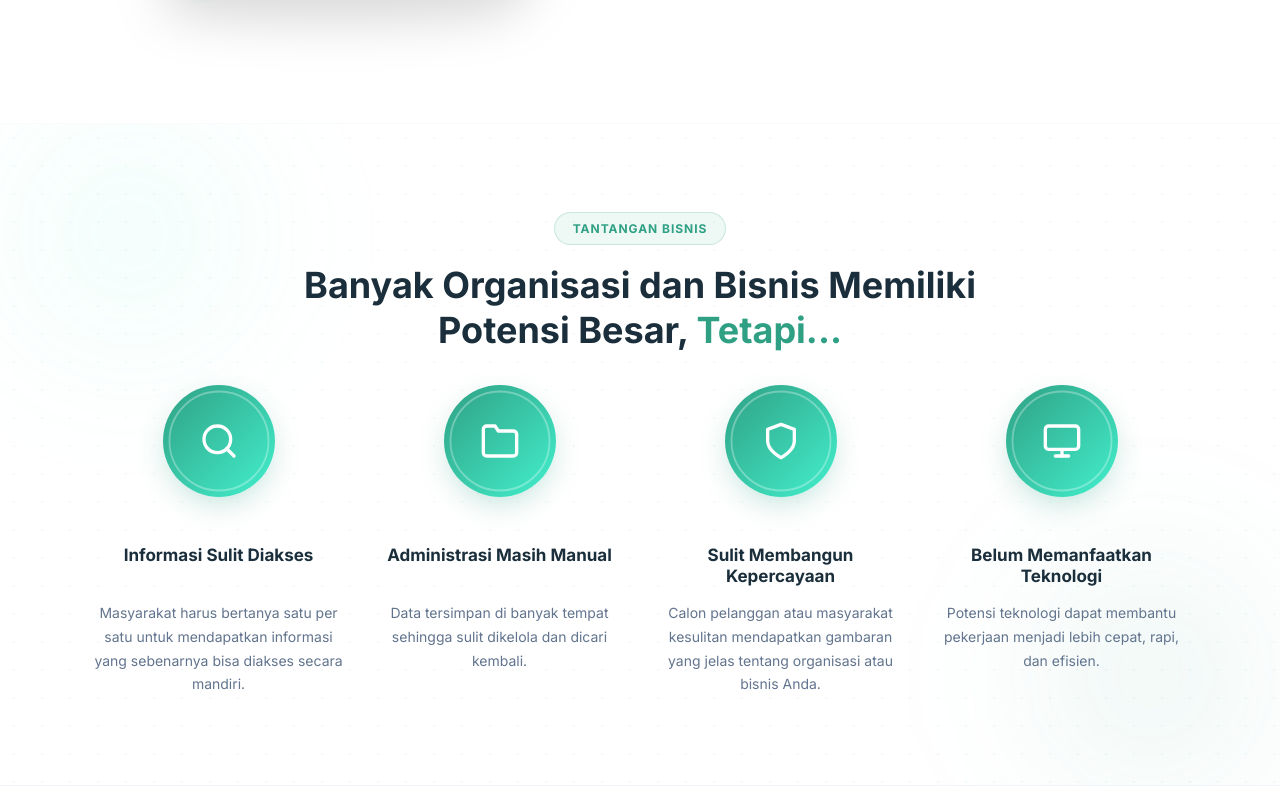
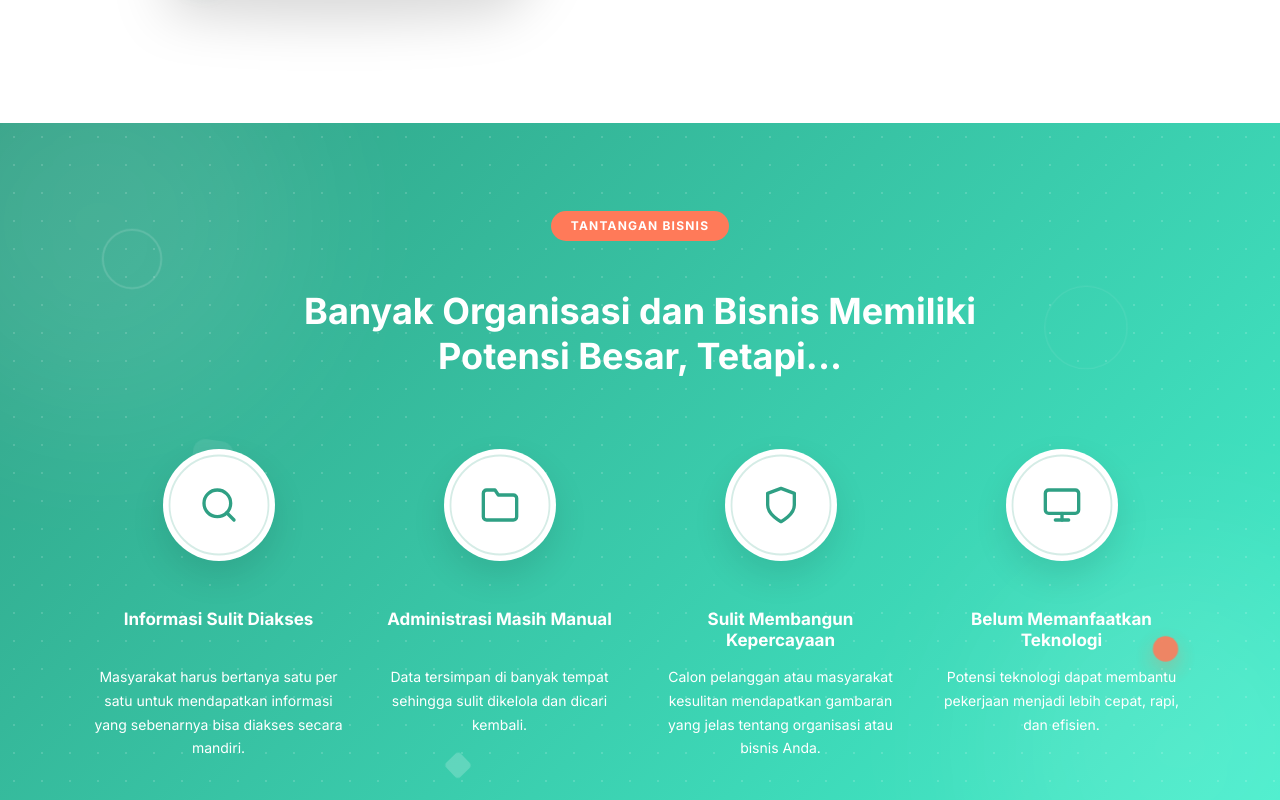
Before and after one commit to navyrastudio/companyprofilecandigital, a Next.js app: page / in a window 1280 px wide. Shown: the part 1400-2200 px from the top of the page. Built offline with nearby package versions, Linux system fonts and the light colour scheme.

Commit message:
style(ui): refine visual styling for problem section

```diff
--- a/app/components/ProblemSection.tsx
+++ b/app/components/ProblemSection.tsx
@@ -25,27 +25,34 @@ export default function ProblemSection() {
   ];
 
   return (
-    <section className="py-24 lg:py-32 bg-white relative overflow-hidden border-t border-slate-100/50 z-0">
+    <section
+      className="py-24 lg:py-32 relative overflow-hidden z-0"
+      style={{ background: 'linear-gradient(135deg, #2FA084 0%, #43F0CD 100%)' }}
+    >
 
-      {/* Background Decorative Elements */}
-      <div className="testi-bg-dots"></div>
-      <div className="testi-bg-glow testi-bg-glow--left"></div>
-      <div className="testi-bg-glow testi-bg-glow--right"></div>
+      {/* Background Decorative Elements (Inverted for Green BG) */}
+      <div className="absolute inset-0" style={{ backgroundImage: 'radial-gradient(rgba(255, 255, 255, 0.15) 1.2px, transparent 1.2px)', backgroundSize: '28px 28px' }}></div>
+      <div className="absolute top-[-100px] left-[-100px] w-[400px] h-[400px] rounded-full bg-white/10 blur-[80px]"></div>
+      <div className="absolute bottom-[-100px] right-[-100px] w-[400px] h-[400px] rounded-full bg-white/10 blur-[80px]"></div>
+
+      {/* Floating Animated Ornaments */}
+      <div className="prob-float-1" style={{ position: "absolute", top: "15%", left: "8%", width: "60px", height: "60px", borderRadius: "50%", border: "2px solid rgba(255,255,255,0.15)", zIndex: 0 }} />
+      <div className="prob-float-2" style={{ position: "absolute", bottom: "25%", right: "8%", width: "25px", height: "25px", borderRadius: "50%", background: "#ff7a59", boxShadow: "0 8px 20px rgba(255,122,89,0.4)", opacity: 0.9, zIndex: 0 }} />
+      <div className="prob-float-3" style={{ position: "absolute", top: "45%", left: "15%", width: "40px", height: "40px", borderRadius: "12px", background: "rgba(255,255,255,0.08)", backdropFilter: "blur(4px)", transform: "rotate(15deg)", zIndex: 0 }} />
+      <div className="prob-float-4" style={{ position: "absolute", top: "25%", right: "12%", width: "80px", height: "80px", borderRadius: "50%", border: "1px solid rgba(255,255,255,0.1)", zIndex: 0 }} />
+      <div className="prob-float-5" style={{ position: "absolute", bottom: "10%", left: "35%", width: "20px", height: "20px", borderRadius: "4px", background: "rgba(255,255,255,0.2)", transform: "rotate(45deg)", zIndex: 0 }} />
 
       <div className="container mx-auto px-4 sm:px-6 lg:px-8 max-w-7xl relative z-10">
 
         {/* Header Section */}
-        <div className="w-full text-center mb-16 lg:mb-24 reveal flex flex-col items-center">
-          <div className="testi-label">
+        <div className="w-full text-center reveal flex flex-col items-center" style={{ marginBottom: '70px' }}>
+          <div className="inline-flex items-center rounded-full text-xs font-bold uppercase tracking-widest" style={{ padding: '7px 20px', background: '#ff7a59', color: '#ffffff', border: 'none', marginBottom: '48px' }}>
             Tantangan Bisnis
           </div>
-          <h2 className="text-2xl md:text-3xl lg:text-4xl font-extrabold text-slate-900 leading-tight max-w-3xl">
-            Banyak Organisasi dan Bisnis Memiliki Potensi Besar, <span className="text-[#2FA084]">Tetapi...</span>
+          <h2 className="text-2xl md:text-3xl lg:text-4xl font-extrabold leading-tight max-w-3xl" style={{ color: '#ffffff' }}>
+            Banyak Organisasi dan Bisnis Memiliki Potensi Besar, <span style={{ color: '#ffffff' }}>Tetapi...</span>
           </h2>
         </div>
-
-        {/* Spacer to guarantee extra gap between header and grid */}
-        <div className="h-4 lg:h-8 w-full"></div>
 
         {/* Grid Konten (Sesuai Wireframe: Tanpa Card, Langsung Bulatan Besar) */}
         <div className="grid grid-cols-1 md:grid-cols-2 xl:grid-cols-4 gap-x-8 gap-y-16">
@@ -55,37 +62,36 @@ export default function ProblemSection() {
               className="group flex flex-col items-center text-center reveal-scale"
               style={{ transitionDelay: `${index * 100}ms` }}
             >
-              {/* Lingkaran Besar Sesuai Wireframe dengan Styling Premium */}
+              {/* Lingkaran Besar Sesuai Wireframe dengan Styling Premium (Inverted) */}
               <div
-                className="relative w-24 h-24 md:w-[112px] md:h-[112px] rounded-full flex items-center justify-center transition-all duration-500 group-hover:-translate-y-3 overflow-hidden"
+                className="relative w-24 h-24 md:w-[112px] md:h-[112px] rounded-full flex items-center justify-center transition-all duration-500 group-hover:-translate-y-3 overflow-hidden bg-white"
                 style={{
-                  background: 'linear-gradient(135deg, #2FA084 0%, #43F0CD 100%)',
-                  boxShadow: '0 10px 30px -5px rgba(47,160,132,0.3)'
+                  boxShadow: '0 15px 35px rgba(0,0,0,0.1)'
                 }}
               >
 
-                {/* Efek Latar Belakang Lingkaran saat hover (Lebih Terang) */}
-                <div className="absolute inset-0 opacity-0 group-hover:opacity-100 transition-opacity duration-500" style={{ background: 'linear-gradient(135deg, #36b595 0%, #5af5d4 100%)' }}></div>
+                {/* Efek Latar Belakang Lingkaran saat hover */}
+                <div className="absolute inset-0 bg-slate-50 opacity-0 group-hover:opacity-100 transition-opacity duration-500"></div>
 
-                {/* Ikon (Putih) */}
-                <div className="relative z-10 text-white transition-transform duration-500 group-hover:scale-110 [&>svg]:w-8 [&>svg]:h-8 md:[&>svg]:w-10 md:[&>svg]:h-10 [&>svg]:!text-current">
+                {/* Ikon (Hijau) */}
+                <div className="relative z-10 transition-transform duration-500 group-hover:scale-110 [&>svg]:w-8 [&>svg]:h-8 md:[&>svg]:w-10 md:[&>svg]:h-10" style={{ color: '#2FA084' }}>
                   {problem.icon}
                 </div>
 
                 {/* Lingkaran luar (Ring) saat hover */}
-                <div className="absolute inset-0 rounded-full border-2 border-white/30 scale-90 group-hover:scale-100 transition-all duration-500"></div>
+                <div className="absolute inset-0 rounded-full border-2 border-[#2FA084]/20 scale-90 group-hover:scale-100 transition-all duration-500"></div>
               </div>
 
               {/* Spacer kuat untuk memaksa jarak renggang antara ikon dan judul */}
               <div className="h-8 md:h-12 w-full shrink-0"></div>
 
               {/* Judul Masalah */}
-              <h3 className="text-[16px] md:text-[17px] font-extrabold text-slate-800 mb-3 transition-colors duration-300 group-hover:text-[#2FA084] max-w-[260px] min-h-[48px] md:min-h-[56px] flex items-start justify-center">
+              <h3 className="text-[16px] md:text-[17px] font-extrabold mb-3 max-w-[260px] min-h-[48px] md:min-h-[56px] flex items-start justify-center" style={{ color: '#ffffff' }}>
                 {problem.title}
               </h3>
 
               {/* Deskripsi Singkat */}
-              <p className="text-[13px] md:text-[14px] text-slate-500 leading-[1.7] max-w-[260px]">
+              <p className="text-[13px] md:text-[14px] leading-[1.7] max-w-[260px] text-white">
                 {problem.description}
               </p>
             </div>
@@ -93,6 +99,29 @@ export default function ProblemSection() {
         </div>
 
       </div>
+
+      <style>{`
+        @keyframes probFloat1 {
+          0% { transform: translateY(0px) scale(1); }
+          50% { transform: translateY(-20px) scale(1.05); }
+          100% { transform: translateY(0px) scale(1); }
+        }
+        @keyframes probFloat2 {
+          0% { transform: translateY(0px) rotate(15deg); }
+          50% { transform: translateY(-15px) rotate(5deg); }
+          100% { transform: translateY(0px) rotate(15deg); }
+        }
+        @keyframes probFloat3 {
+          0% { transform: translateY(0px) rotate(45deg); }
+          50% { transform: translateY(-10px) rotate(60deg); }
+          100% { transform: translateY(0px) rotate(45deg); }
+        }
+        .prob-float-1 { animation: probFloat1 8s ease-in-out infinite; }
+        .prob-float-2 { animation: probFloat1 5s ease-in-out infinite 1s; }
+        .prob-float-3 { animation: probFloat2 7s ease-in-out infinite 2s; }
+        .prob-float-4 { animation: probFloat1 10s ease-in-out infinite 0.5s; }
+        .prob-float-5 { animation: probFloat3 6s ease-in-out infinite 1.5s; }
+      `}</style>
     </section>
   );
 }
```
